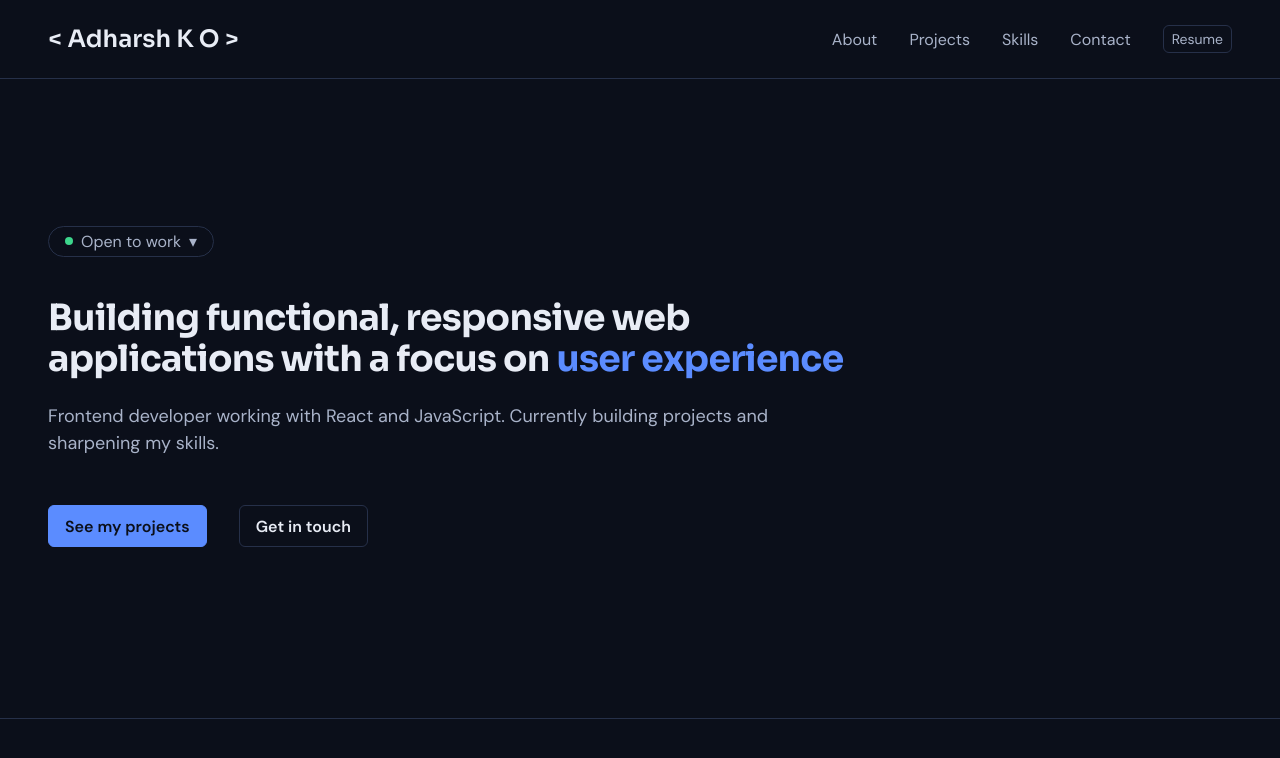
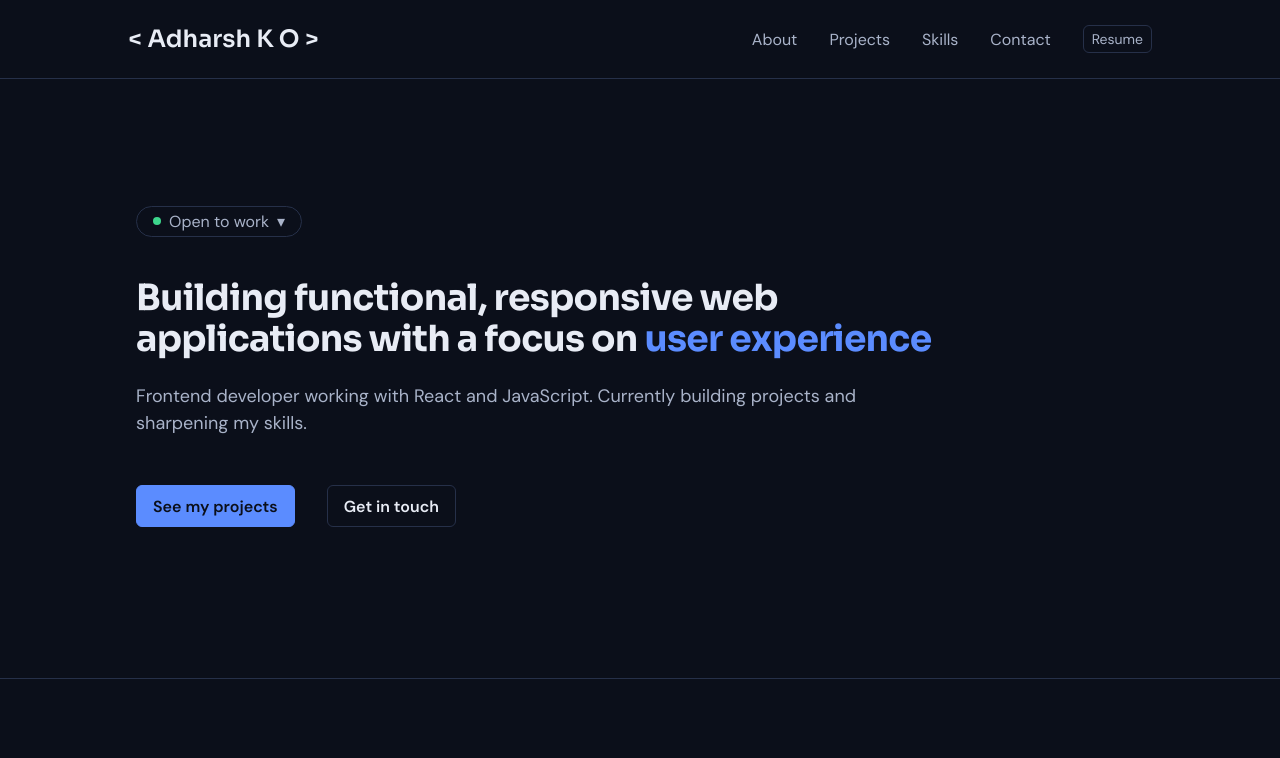
Before and after one commit to adharshko-369z/adharsh-Portfolio, a React (Vite) app: page / in a window 1280 px wide. Shown: the top 758 px of the page. Built offline with nearby package versions, Linux system fonts and the light colour scheme.

Commit message:
style: set container max width and fix hero alignment

```diff
--- a/src/components/Hero/hero.css
+++ b/src/components/Hero/hero.css
@@ -1,6 +1,6 @@
 .hero-section{
     border-bottom: 1px solid var(--border);
-    min-height: 80svh;
+    min-height: 75svh;
     display: flex;
     flex-direction: column;
     justify-content: center;
@@ -77,3 +77,9 @@
         gap: 2rem;
     }
 }
+
+@media (min-width: 1100px) {
+    .hero-details{
+        padding-left: 0;
+    }
+}
--- a/src/styles/global.css
+++ b/src/styles/global.css
@@ -31,6 +31,8 @@ a:focus-visible{
 
 .container{
     padding: 0 1rem;
+    max-width: 70rem;
+    margin-inline: auto;
 }
 
 @media (min-width: 530px) {
```
